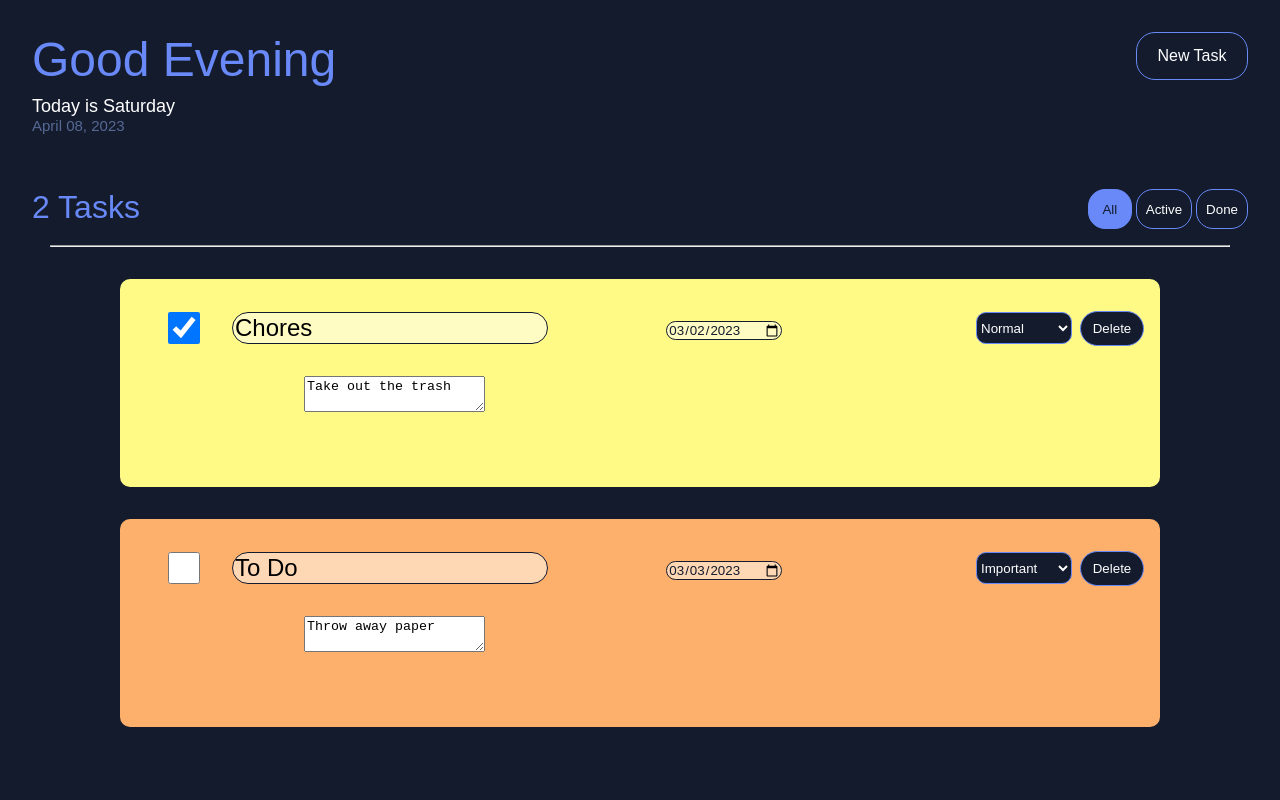
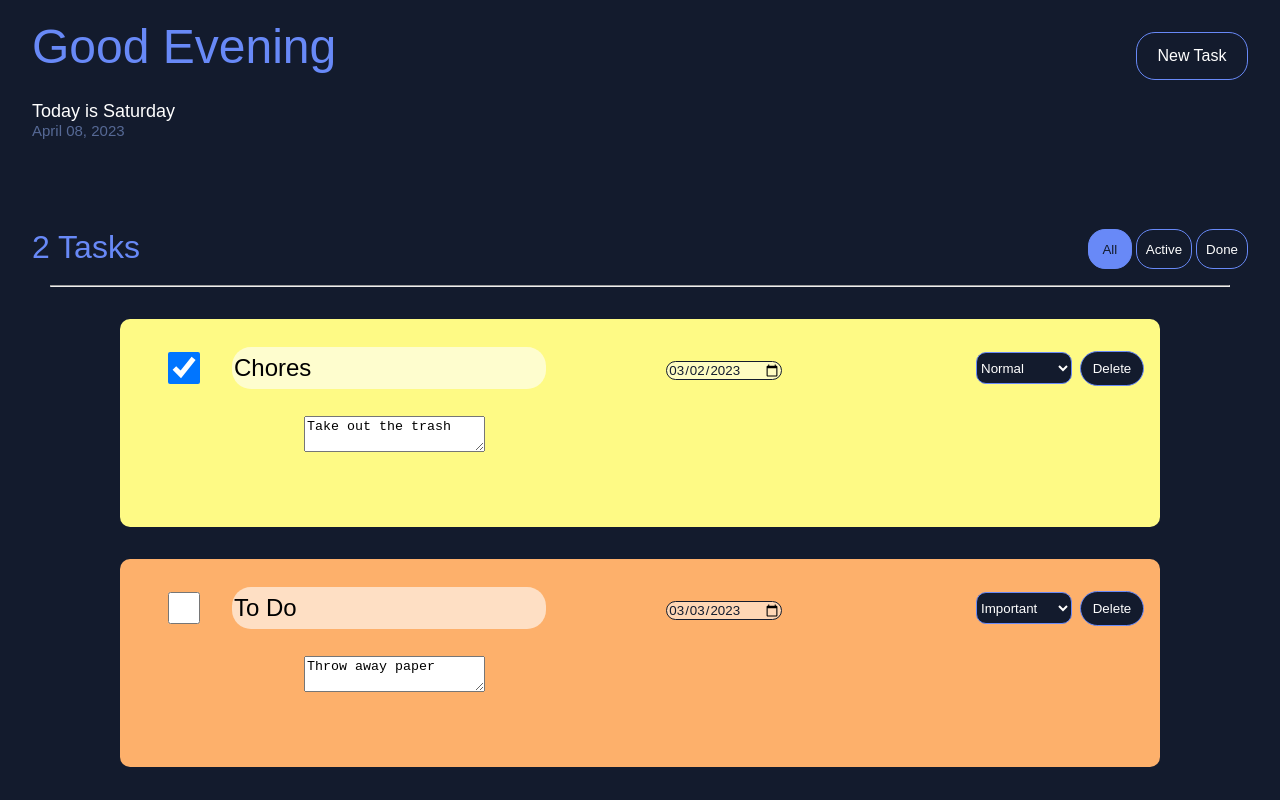
Before and after one commit to dilekbaykara/to-do-list, a React (Create React App) app: page / in a window 1280 px wide. Built offline with nearby package versions, Linux system fonts and the light colour scheme; a web font is replaced by a local one.

Commit message:
styling greeting container

```diff
--- a/src/App.css
+++ b/src/App.css
@@ -111,9 +111,10 @@
   font-family: elza, sans-serif;
   font-weight: 500;
   font-size: 1.5rem;
-  background-color: rgb(255, 255, 255, 0.5);
-  border: 1px solid #131b2d;
+  background-color: rgb(255 255 255 / 60%);
+  border: 0px solid #131b2d;
   border-radius: 19px;
+  height: 2.5rem;
 }
 
 .to-do-date-input {
--- a/src/index.css
+++ b/src/index.css
@@ -16,14 +16,20 @@ body {
   grid-template-columns: repeat(5, 1fr);
   grid-template-rows: repeat(2, 35%);
   margin-left: 2rem;
-  align-items: center;
   margin-right: 2rem;
 }
 
 .greeting {
+  display: flex;
   grid-column: 1 / span 4;
   grid-row: 1;
   text-align: left;
+  flex-direction: row;
+  flex-wrap: nowrap;
+  align-content: center;
+  justify-content: flex-start;
+  align-items: center;
+  margin-bottom: 2.5rem;
 }
 
 .task-button {
```
